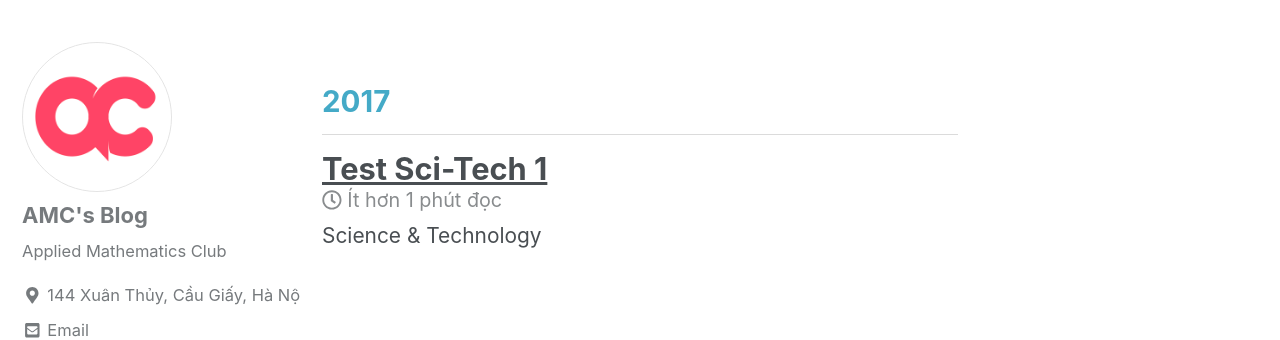
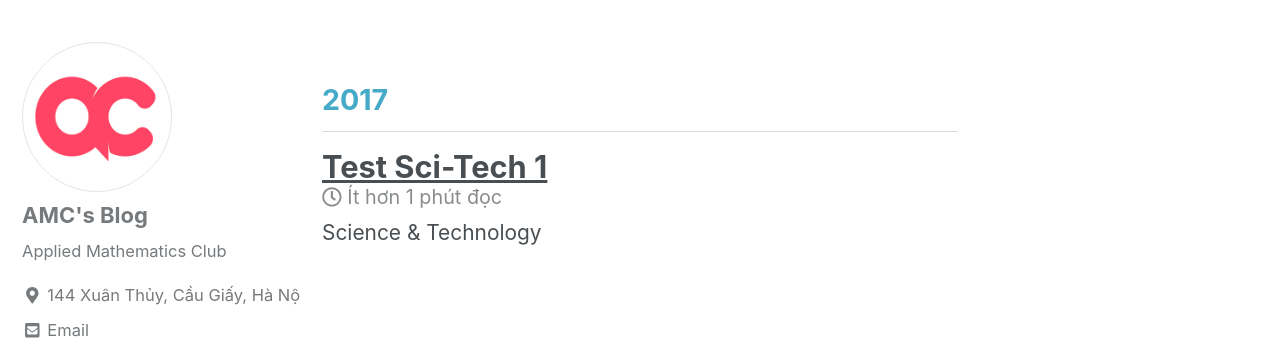
Before and after one commit to amcblog/testvon.github.io, a Jekyll site: the page built from _pages/sci-tech.html, in a window 1280 px wide. Shown: the part 392-732 px from the top of the page. Built offline with Jekyll 4.4.1, drawn with Linux system fonts in a browser that asks for light colours; nearby versions of some CDN libraries.

Commit message:
Update _archive.scss

```diff
--- a/_sass/minimal-mistakes/_archive.scss
+++ b/_sass/minimal-mistakes/_archive.scss
@@ -20,7 +20,7 @@
 .archive__subtitle {
   margin: 1.414em 0 0;
   padding-bottom: 0.5em;
-  font-size: 1.34em;
+  font-size: 1.3em;
   color: #44aac7;
   border-bottom: 1px solid $border-color;
 
```
